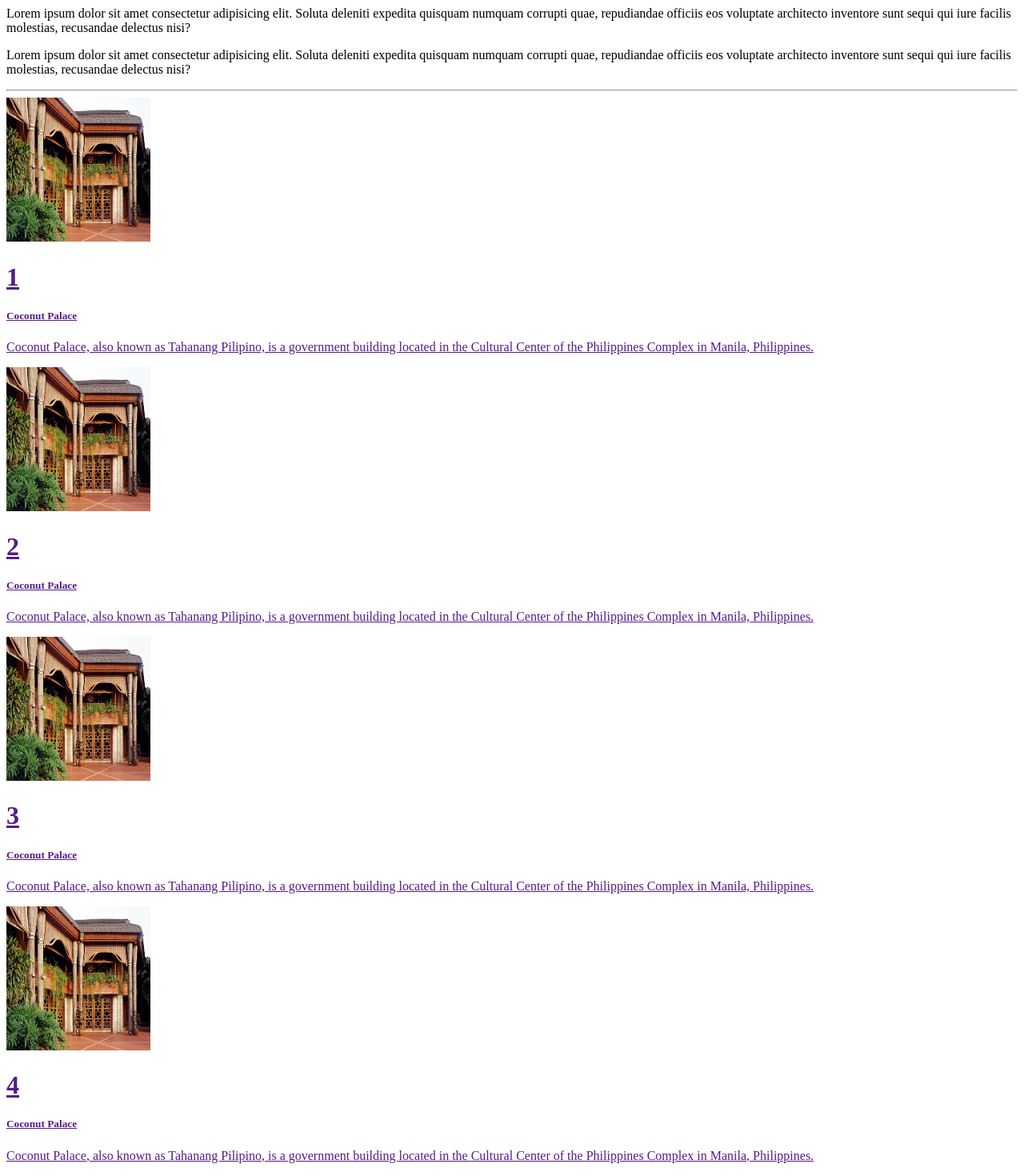
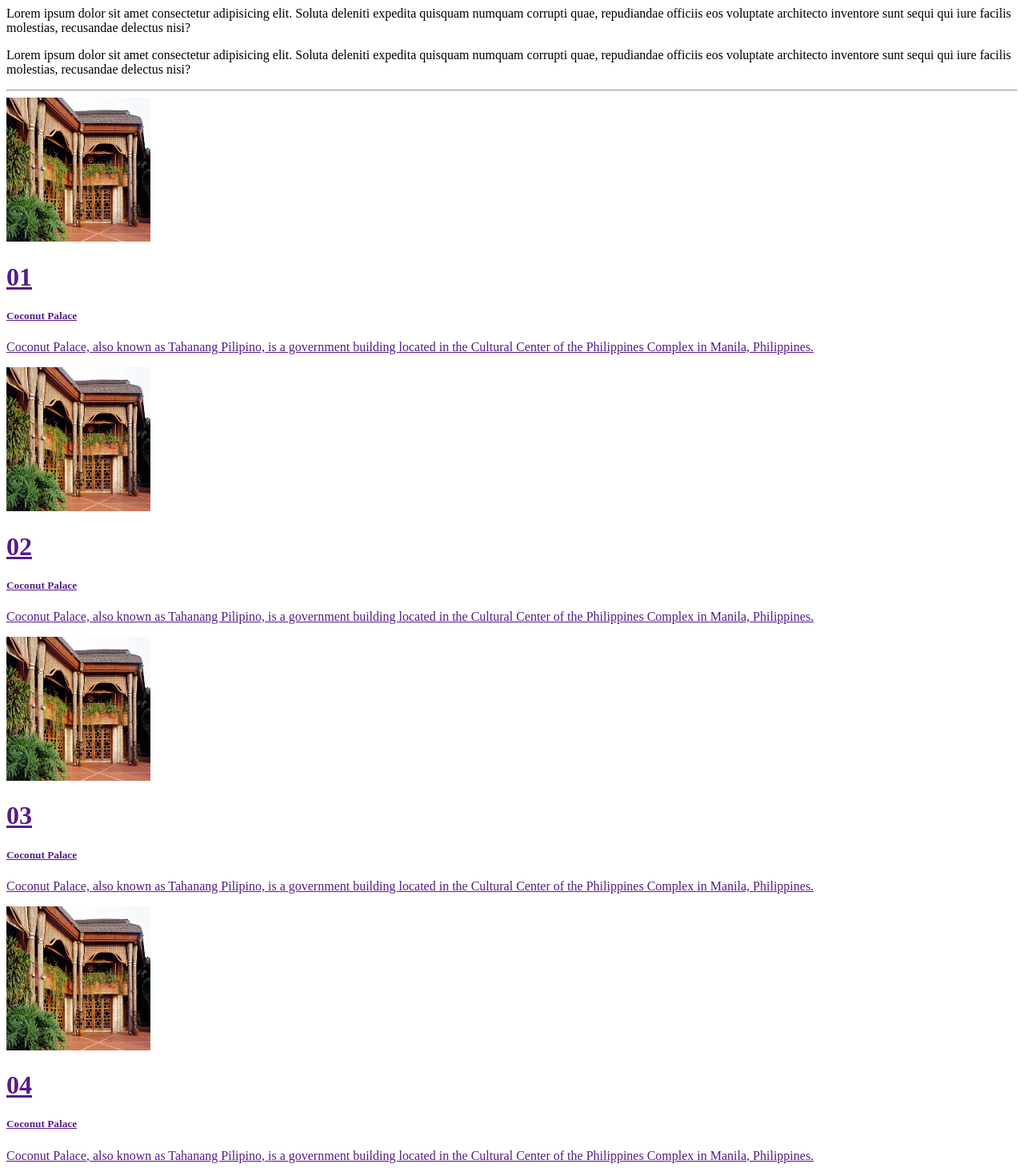
Before and after one commit to johncanero/architecture-news-website, a Next.js app: page / in a window 1280 px wide. Shown: the part 8285-9755 px from the top of the page at 80% size. Built offline with nearby package versions, Linux system fonts and the light colour scheme.

Commit message:
Fix Card Font

```diff
--- a/components/CardItem.js
+++ b/components/CardItem.js
@@ -4,10 +4,10 @@ import Image from "next/image";
 
 const CardItem = (props) => {
   return (
-    <div>
+    <div className=" font-Poppins">
       <Link
         href={props.path}
-        className="flex-col items-center bg-white border rounded-lg shadow-md lg:flex md:flex-row md:max-w-xl hover:bg-gray-100 dark:border-gray-700 dark:bg-gray-800 dark:hover:bg-gray-700"
+        className="flex-col items-center bg-white border rounded-lg shadow-md lg:flex md:flex-row md:max-w-xl hover:bg-gray-100 dark:border-neutral-700 dark:bg-neutral-800 dark:hover:bg-neutral-700"
       >
         <Image
           src={props.src}
@@ -18,7 +18,7 @@ const CardItem = (props) => {
           className="w-full p-4 rounded-2xl"
         />
         <div className="flex flex-col justify-between p-4 leading-normal">
-          <h1>{props.number}</h1>
+          <h1 className="text-3xl font-bold">{props.number}</h1>
           <h5 className="mb-2 text-2xl font-bold tracking-tight text-gray-900 dark:text-white">
             {props.title}
           </h5>
--- a/sections/Hero.tsx
+++ b/sections/Hero.tsx
@@ -234,7 +234,7 @@ const Hero = () => {
         <CardItem
           src="/images/coconutPalace.jpg"
           path=""
-          number="1"
+          number="01"
           title="Coconut Palace"
           description="Coconut Palace, also known as Tahanang Pilipino, is a government building located in the Cultural Center of the Philippines Complex in Manila, Philippines."
         />
@@ -243,7 +243,7 @@ const Hero = () => {
           <CardItem
             src="/images/coconutPalace.jpg"
             path=""
-            number="2"
+            number="02"
             title="Coconut Palace"
             description="Coconut Palace, also known as Tahanang Pilipino, is a government building located in the Cultural Center of the Philippines Complex in Manila, Philippines."
           />
@@ -254,7 +254,7 @@ const Hero = () => {
         <CardItem
           src="/images/coconutPalace.jpg"
           path=""
-          number="3"
+          number="03"
           title="Coconut Palace"
           description="Coconut Palace, also known as Tahanang Pilipino, is a government building located in the Cultural Center of the Philippines Complex in Manila, Philippines."
         />
@@ -263,7 +263,7 @@ const Hero = () => {
           <CardItem
             src="/images/coconutPalace.jpg"
             path=""
-            number="4"
+            number="04"
             title="Coconut Palace"
             description="Coconut Palace, also known as Tahanang Pilipino, is a government building located in the Cultural Center of the Philippines Complex in Manila, Philippines."
           />
```
